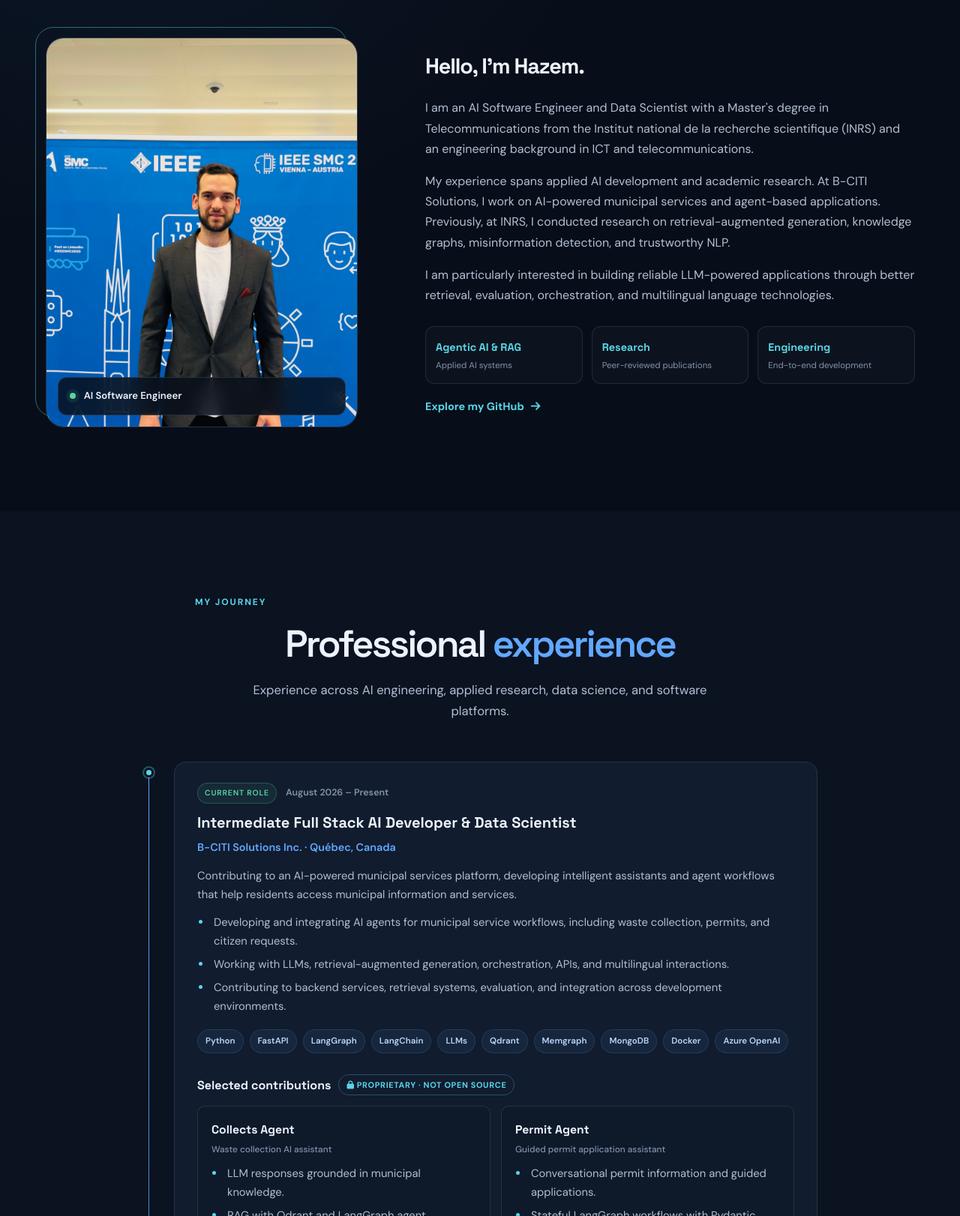
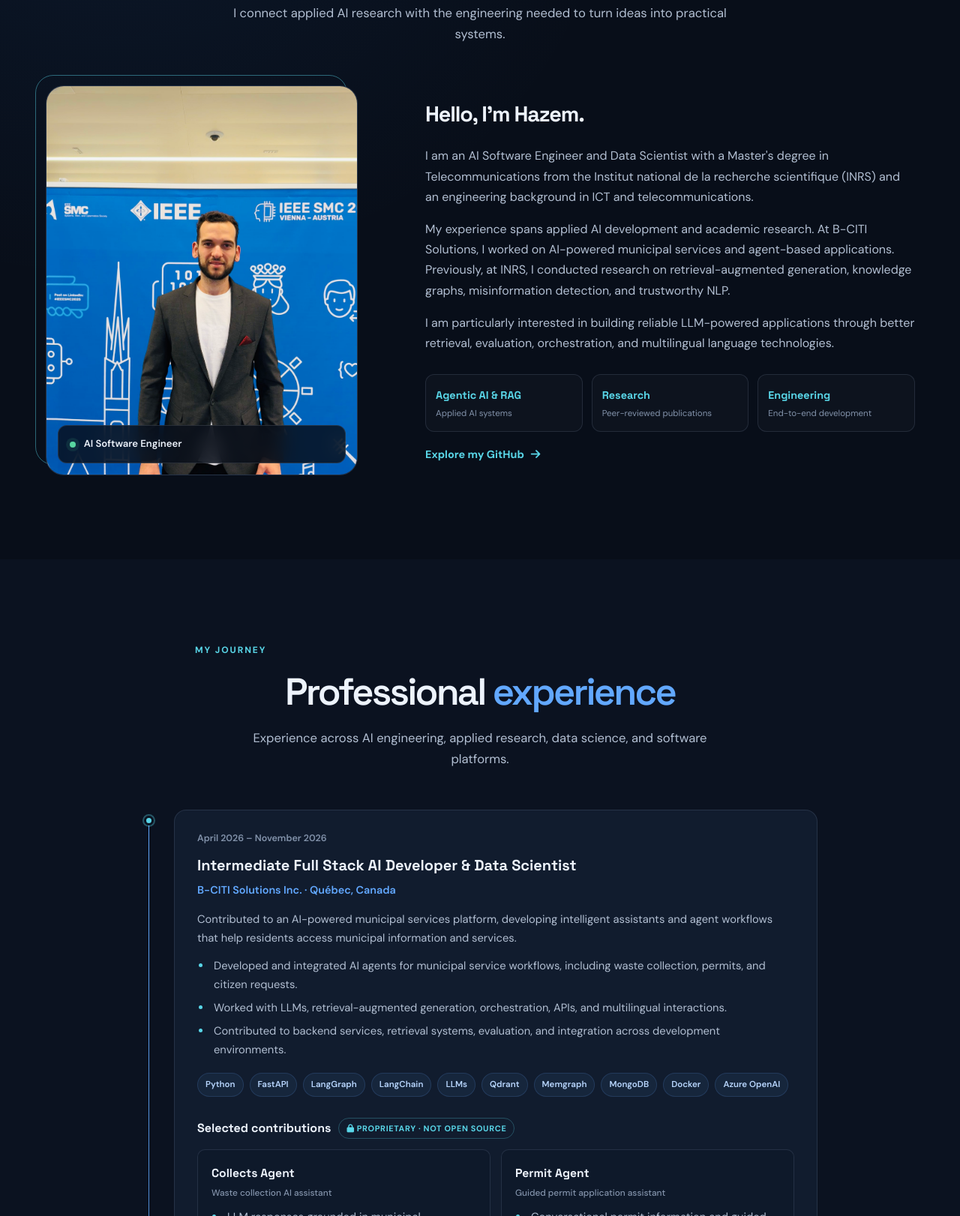
Before and after one commit to Hazemamamou/Hazemamamou.github.io, a plain HTML site: page index.html in a window 1280 px wide. Shown: the part 1178-2800 px from the top of the page at 75% size. Drawn offline with Linux system fonts and the light colour scheme.

Commit message:
Add CV download, update B-CITI dates (April-November 2026)
Co-authored-by: Cursor <cursoragent@cursor.com>

```diff
--- a/index.html
+++ b/index.html
@@ -69,7 +69,7 @@
             <a class="btn btn-outline" href="https://github.com/Hazemamamou" target="_blank" rel="noopener noreferrer"><i class="fab fa-github" aria-hidden="true"></i> GitHub</a>
             <a class="btn btn-outline" href="https://www.linkedin.com/in/hazem-amamou-9b7635376/" target="_blank" rel="noopener noreferrer"><i class="fab fa-linkedin-in" aria-hidden="true"></i> LinkedIn</a>
             <a class="btn btn-outline" href="#contact">Contact</a>
-            <!-- TODO: add a "Download CV" button once a CV PDF is added to the repo (e.g. assets/Hazem-Amamou-CV.pdf). -->
+            <a class="btn btn-outline" href="assets/Hazem-Amamou-CV.pdf" download><i class="fas fa-download" aria-hidden="true"></i> Download CV</a>
           </div>
 
           <div class="hero-socials" aria-label="Professional links">
@@ -132,7 +132,7 @@
             </p>
             <p>
               My experience spans applied AI development and academic research.
-              At B-CITI Solutions, I work on AI-powered municipal services and
+              At B-CITI Solutions, I worked on AI-powered municipal services and
               agent-based applications. Previously, at INRS, I conducted research
               on retrieval-augmented generation, knowledge graphs, misinformation
               detection, and trustworthy NLP.
@@ -168,14 +168,14 @@
           <article class="timeline-item">
             <div class="timeline-marker"></div>
             <div class="timeline-card">
-              <div class="timeline-meta"><span class="tag tag-current">CURRENT ROLE</span><span>August 2026 – Present</span></div>
+              <div class="timeline-meta"><span>April 2026 – November 2026</span></div>
               <h3>Intermediate Full Stack AI Developer & Data Scientist</h3>
               <h4>B-CITI Solutions Inc. · Québec, Canada</h4>
-              <p>Contributing to an AI-powered municipal services platform, developing intelligent assistants and agent workflows that help residents access municipal information and services.</p>
+              <p>Contributed to an AI-powered municipal services platform, developing intelligent assistants and agent workflows that help residents access municipal information and services.</p>
               <ul>
-                <li>Developing and integrating AI agents for municipal service workflows, including waste collection, permits, and citizen requests.</li>
-                <li>Working with LLMs, retrieval-augmented generation, orchestration, APIs, and multilingual interactions.</li>
-                <li>Contributing to backend services, retrieval systems, evaluation, and integration across development environments.</li>
+                <li>Developed and integrated AI agents for municipal service workflows, including waste collection, permits, and citizen requests.</li>
+                <li>Worked with LLMs, retrieval-augmented generation, orchestration, APIs, and multilingual interactions.</li>
+                <li>Contributed to backend services, retrieval systems, evaluation, and integration across development environments.</li>
               </ul>
               <div class="tech-list"><span>Python</span><span>FastAPI</span><span>LangGraph</span><span>LangChain</span><span>LLMs</span><span>Qdrant</span><span>Memgraph</span><span>MongoDB</span><span>Docker</span><span>Azure OpenAI</span></div>
 
```
Also changed, not shown: 1 other file.
